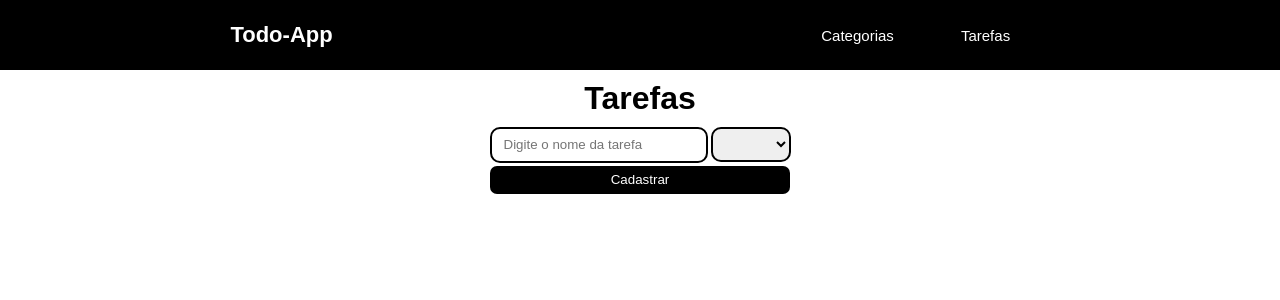
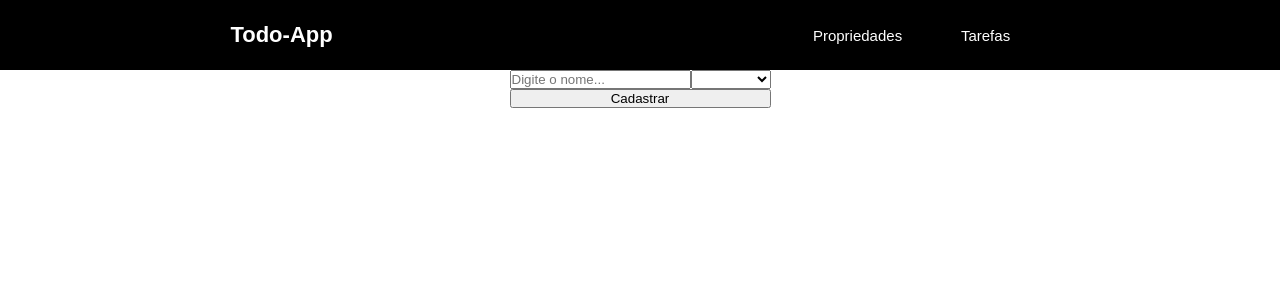
Before and after one commit to miguelbertoldi/todo-app, an Angular app: page / in a window 1280 px wide. Shown: the top 300 px of the page. Built offline with nearby package versions, Linux system fonts and the light colour scheme.

Commit message:
Props component ok

```diff
--- a/src/app/app.component.html
+++ b/src/app/app.component.html
@@ -4,12 +4,12 @@
     <p> {{ title }} </p>
   </div>
 
-  <div class="buttons">
-    <button routerLink="/propriedades">Categorias</button>
+  <nav class="buttons">
+    <button routerLink="/propriedades">Propriedades</button>
     <button routerLink="/tarefas">Tarefas</button>
-  </div>
+  </nav>
 </header>
 
-<div>
+<main>
   <router-outlet></router-outlet>
-</div>
+</main>
--- a/src/app/propriedades/props.component.html
+++ b/src/app/propriedades/props.component.html
@@ -24,9 +24,9 @@
         </div>
 
         <div class="prop-content" *ngIf="prop.tipo === 'Seleção'"
-        [ngClass]="{'prop-content-padding': prop.conteudo?.length > 0}">
+        [ngClass]="{'prop-content-padding': prop.itens?.length > 0}">
           <ul>
-            <li *ngFor="let item of prop.conteudo">
+            <li *ngFor="let item of prop.itens">
               <div>{{ item }}</div>
               <div *ngIf="prop.inputAdd"> <button (click)="removerItem(item, prop)">x</button> </div>
             </li>
@@ -41,7 +41,7 @@
           <button *ngIf="!prop.inputAdd" (click)="removerPropriedade(prop)">Remover</button>
 
           <div *ngIf="prop.inputAdd" class="prop-input">
-            <input [(ngModel)]="conteudo" placeholder="Nome do item..." maxlength="16" />
+            <input [(ngModel)]="item" placeholder="Nome do item..." maxlength="16" />
             <button (click)="adicionarItem(prop)">Adicionar</button>
             <button (click)="mostraInput(prop)">Cancelar</button>
           </div>
--- a/src/app/propriedades/props.component.ts
+++ b/src/app/propriedades/props.component.ts
@@ -3,8 +3,8 @@ import { Component } from "@angular/core";
 interface Propriedade {
   nome: string,
   tipo: string,
-  conteudo: string[] | string | number,
-  inputAdd: boolean
+  itens ?: string[],
+  inputAdd ?: boolean
 }
 
 @Component({
@@ -16,7 +16,7 @@ export class PropsComponent {
 
   nome: string;
   tipo: string;
-  conteudo: string;
+  item: string;
   listaTipos: string[] = ['Texto', 'Número', 'Seleção'];
   listaProps: Propriedade[] = [];
 
@@ -37,15 +37,13 @@ export class PropsComponent {
       prop = {
         nome: this.nome,
         tipo: this.tipo,
-        conteudo: [],
+        itens: [],
         inputAdd: false
       }
     } else {
       prop = {
         nome: this.nome,
         tipo: this.tipo,
-        conteudo: this.conteudo,
-        inputAdd: false
       }
     }
 
@@ -59,10 +57,10 @@ export class PropsComponent {
   }
 
   adicionarItem (prop: Propriedade): void {
-    console.log(prop.conteudo)
-    if (Array.isArray(prop.conteudo)){
-      prop.conteudo.push(this.conteudo);
-      this.conteudo = '';
+    console.log(prop.itens)
+    if (Array.isArray(prop.itens)){
+      prop.itens.push(this.item);
+      this.item = '';
     }
 
       this.localStorage();
@@ -70,9 +68,9 @@ export class PropsComponent {
 
   removerItem (item: string, prop: Propriedade): void {
 
-    if (Array.isArray(prop.conteudo)){
-      prop.conteudo.splice(prop.conteudo.indexOf(item), 1);
-      this.conteudo = '';
+    if (Array.isArray(prop.itens)){
+      prop.itens.splice(prop.itens.indexOf(item), 1);
+      this.item = '';
     }
     this.localStorage();
   }
--- a/src/app/todo/todo.component.css
+++ b/src/app/todo/todo.component.css
@@ -1,59 +1,38 @@
+* {
+  margin: 0;
+  padding: 0;
+  font-family: Arial, Helvetica, sans-serif;
+}
+
 header {
-  margin-top: 10px;
   width: 100%;
   display: flex;
-  justify-content: center;
+  flex-direction: column;
   align-items: center;
-  flex-direction: column;
-}
-
-header input {
-  width: 200px;
-  height: 30px;
-  border-radius: 10px;
-  border: solid black 2px;
-  padding-left: 12px;
-  margin-right: 3px;
-  margin-top: 5px;
 }
 
 header select {
-  margin-top: 10px;
   width: 80px;
-  height: 35px;
-  border-radius: 10px;
-  border: solid black 2px;
-  cursor: pointer;
 }
 
 header button {
-  margin-top: 3px;
-  width: 300px;
-  background-color: black;
-  color: white;
-  height: 28px;
-  border-radius: 7px;
-  border: solid transparent 2px;
-  cursor: pointer;
+  width: 100%;
 }
 
-header button:hover {
-  background-color: white;
-  color: black;
-  border: solid black 2px;
-  transition: 0.3s;
+
+main {
+  width: 100%;
 }
 
-.lista-container {
-  margin-top: 40px;
-  width: 100%;
+.container-geral {
+  width: 800px;
   display: flex;
-  justify-content: center;
+  gap: 30px;
   flex-wrap: wrap;
-  gap: 30px;
 }
 
-p {
-  padding: 5px;
-  border: solid black 1px;
+.card {
+  width: 300px;
+  background-color: blue;
+
 }
--- a/src/app/todo/todo.component.html
+++ b/src/app/todo/todo.component.html
@@ -1,33 +1,42 @@
 <header>
-  <h1>Tarefas</h1>
+  <div>
+    <div class="inputs">
+      <input placeholder="Digite o nome..." [(ngModel)]="nome" />
+      <select [(ngModel)]="prop">
+        <option *ngFor="let prop of listaProps">{{ prop.nome }}</option>
+      </select>
+    </div>
 
-  <div>
-    <input [(ngModel)]="nomeTarefa" placeholder="Digite o nome da tarefa" maxlength="16">
-
-    <select [(ngModel)]="propriedade">
-      <option *ngFor="let prop of listaProps"> {{ prop.nome }} </option>
-    </select>
-
+    <div>
+      <button (click)="cadastrarTarefa()">Cadastrar</button>
+    </div>
   </div>
-  <button (click)="cadastrarTarefa()">Cadastrar</button>
-
 </header>
 
-<section class="lista-container">
-  <div *ngFor="let prop of listaProps">
-    <div (dragover)="dragover($event, prop)"
-    (drop)="drop($event)">
-      <p>{{ prop.nome }}</p>
+<main>
+  <section class="container-geral">
 
+    <div *ngFor="let prop of listaProps">
 
-    <div *ngFor="let tarefa of listaTarefas; index as index">
-      <div *ngIf="tarefa.propriedade.nome == prop.nome" draggable="true"
-      (dragstart)="drag(tarefa)" (drop)="getIndex($event, index)">
+      <div class="prop-title">
+        <p>{{ prop.nome }}</p>
+      </div>
 
-        {{ tarefa.nome }}
-        <button (click)="teste(prop, tarefa)"></button>
+      <div *ngFor="let tarefa of listaTarefas" class="card">
+        <div *ngIf="tarefa.propriedades?.nome === prop.nome">
+
+          <div class="card-title">
+            <p>{{ tarefa.nome }}</p>
+          </div>
+
+          <div class="card-prop-content">
+            <p></p>
+          </div>
+
+        </div>
+
       </div>
+
     </div>
-    </div>
-  </div>
-</section>
+  </section>
+</main>
--- a/src/app/todo/todo.component.ts
+++ b/src/app/todo/todo.component.ts
@@ -1,14 +1,15 @@
 import { Component } from "@angular/core";
-
-interface Tarefa {
-  nome: string,
-  propriedade: Propriedade
-}
 
 interface Propriedade {
   nome: string,
   tipo: string,
-  dado: string | number | string[],
+  itens ?: string[],
+}
+
+interface Tarefa {
+  nome: string,
+  propriedades: Propriedade,
+  conteudo: string | number
 }
 
 @Component({
@@ -18,93 +19,38 @@ interface Propriedade {
 
 export class TodoComponent {
 
+  listaTarefas: Tarefa[] = [];
   listaProps: Propriedade[];
-  listaTarefas: Tarefa[] = [];
 
-  propriedade: string;
+  nome: string;
   prop: Propriedade;
-
-  nomeTarefa: string = '';
-  showCategoria: boolean = false;
-
-  indexDrag: number = 0;
-  tarefaDrag: Tarefa = null;
-  propriedadeDrop: Propriedade;
-
-
-
+  conteudo: string | number = '';
 
   ngOnInit() {
-
-    if (localStorage.getItem('listaTarefas') != null) {
-      this.listaTarefas = JSON.parse(localStorage.getItem('listaTarefas'));
-    }
-
     if (localStorage.getItem('listaProps') != null) {
       this.listaProps = JSON.parse(localStorage.getItem('listaProps'));
     }
   }
 
-  cadastrarTarefa(): void {
+  cadastrarTarefa (): void {
 
-    for (const i of this.listaProps) {
-      if (i.nome == this.propriedade) {
-        this.prop = i;
+    if (this.nome != '' && this.prop != null) {
+      const tarefa: Tarefa = {
+        nome: this.nome,
+        propriedades: this.prop,
+        conteudo: this.conteudo
       }
+
+      this.listaTarefas.push(tarefa);
+      this.localStorage();
     }
 
-    console.log(this.propriedade)
-
-    const tarefaAdd: Tarefa = {
-      nome: this.nomeTarefa,
-      propriedade: this.prop
-
-    }
-    console.log(this.propriedade);
-
-    console.log(tarefaAdd)
-
-    this.limparInput();
   }
 
 
-  limparInput(): void {
-    this.nomeTarefa = '';
-  }
 
-
-  // DRAG N DROP
-
-  drag (tarefa: Tarefa): void {
-    this.tarefaDrag = tarefa;
-  }
-
-  dragover (event: Event, prop: Propriedade): void {
-    event.preventDefault();
-    this.propriedadeDrop = prop;
-  }
-
-  getIndex (event: Event, index: number): void {
-    event.preventDefault();
-    this.indexDrag = index;
-  }
-
-  drop (event: Event): void {
-    event.preventDefault();
-
-    this.tarefaDrag.propriedade = this.propriedadeDrop;
-
-    this.addLocalStorage();
-  }
-
-
-  addLocalStorage(): void {
+  localStorage (): void {
     localStorage.setItem('listaTarefas', JSON.stringify(this.listaTarefas));
   }
 
-  teste(prop, tarefa) {
-    console.log(prop)
-    console.log(tarefa.prop)
-  }
-
 }
```
